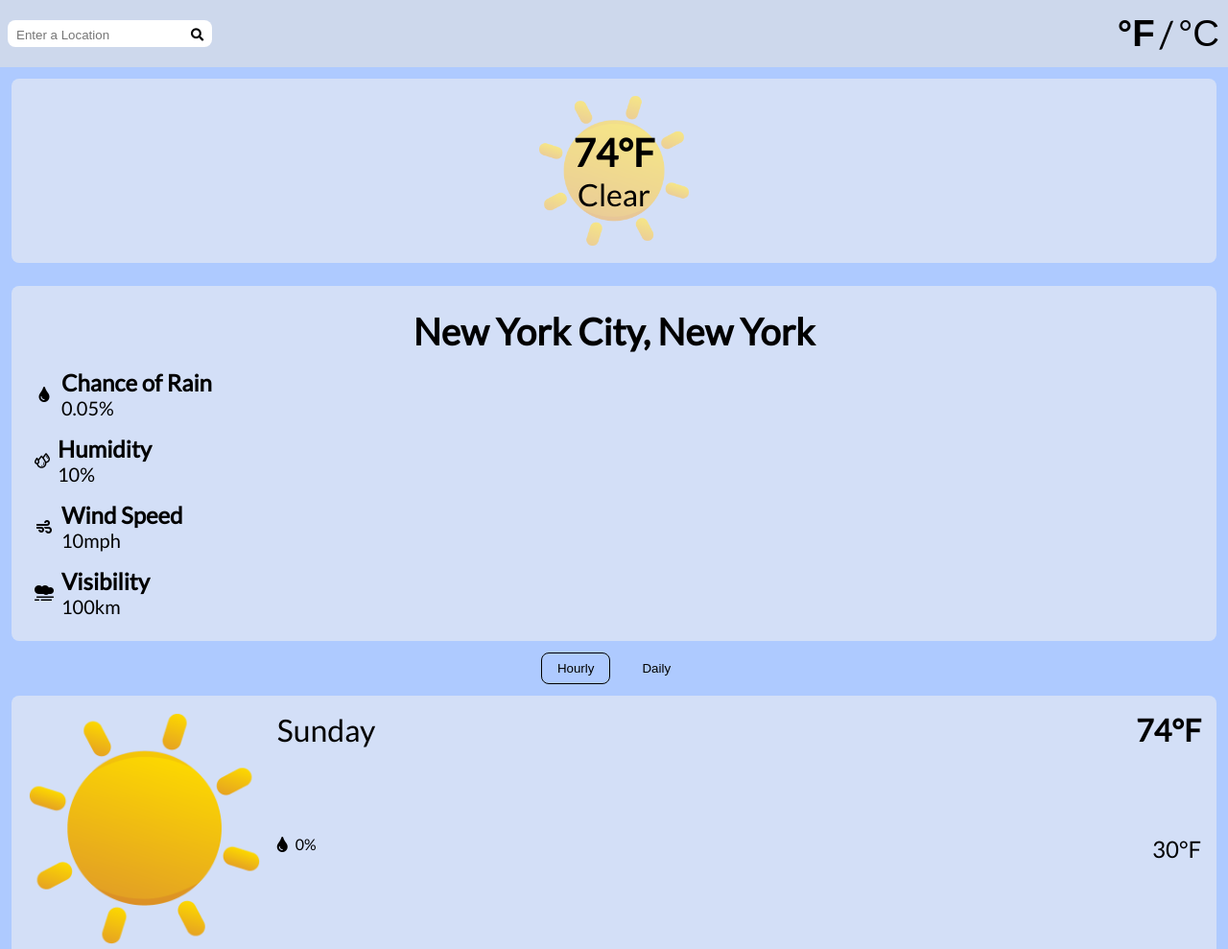
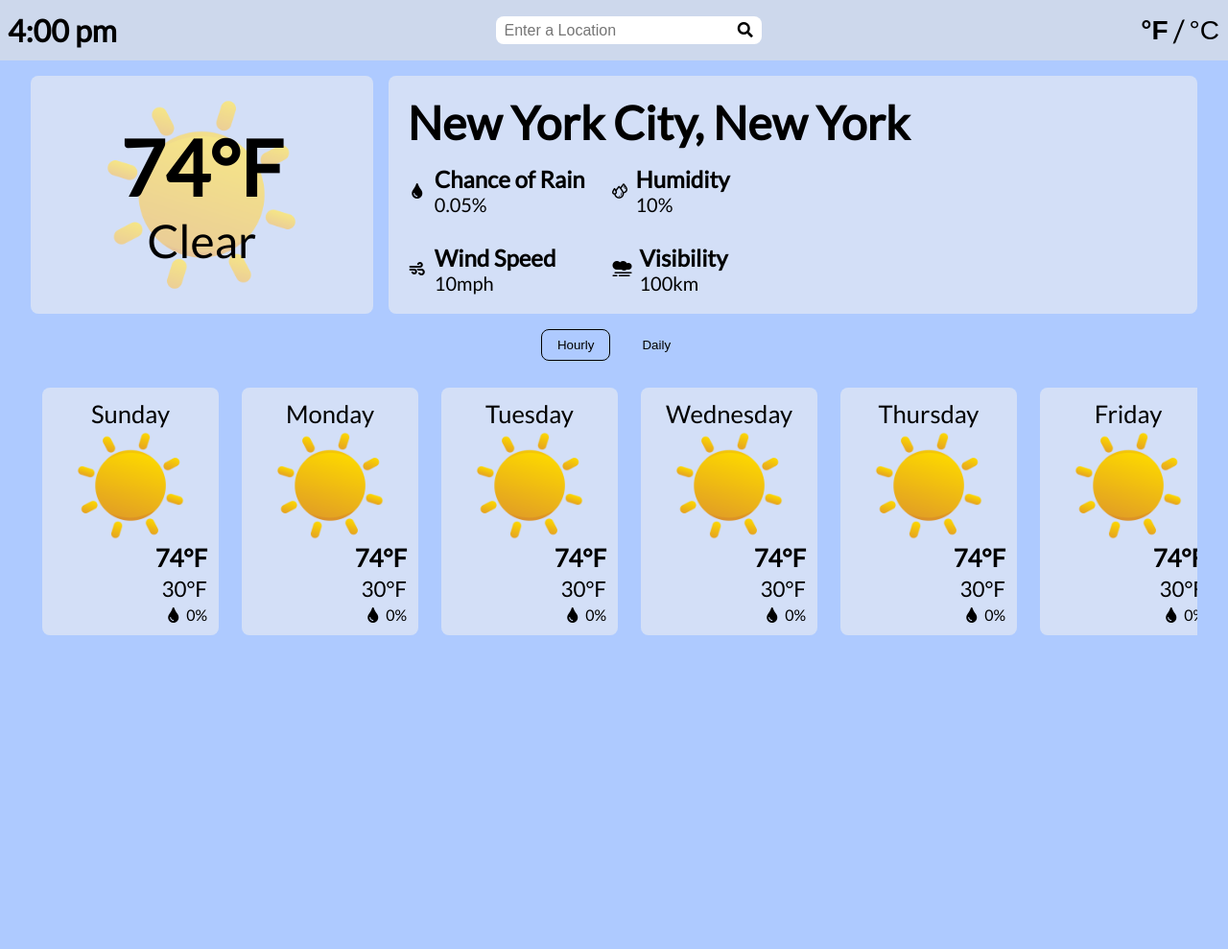
Before and after one commit to cyanChill/weather-web-app, a website built with webpack: page dist/index.html in a window 1280 px wide. Shown: the top 989 px of the page at 96% size. After the commit the page ends 800 px from the top, so only its background shows below. Built offline with nearby package versions, Linux system fonts and the light colour scheme.

Commit message:
add desktop styling using media queries - mostly responsive

```diff
--- /dev/null
+++ b/dist/css/currLocInfo.css
@@ -0,0 +1,59 @@
+/* Current Location Info */
+#location-info {
+  height: 100%;
+  width: 100%;
+  display: flex;
+  flex-direction: column;
+}
+
+#curr-location {
+  text-align: center;
+  padding: 0.5rem;
+  font-size: clamp(1.25rem, 4vw, 3rem);
+}
+
+#specifications {
+  display: flex;
+  flex-direction: column;
+  gap: clamp(0.5rem, 1vw, 1rem);
+}
+
+#specifications > * {
+  display: flex;
+  align-items: center;
+  gap: 0.5rem;
+  padding: 0.5rem;
+}
+
+.curr-details {
+  display: flex;
+  flex-direction: column;
+}
+
+.curr-details p:not(.value) {
+  font-weight: bold;
+  font-size: clamp(1rem, 3vw, 1.5rem);
+}
+
+.curr-details p.value {
+  font-size: clamp(0.9rem, 2.5vw, 1.25rem);
+}
+
+.icon-img {
+  width: 1rem;
+}
+
+@media (min-width: 480px) {
+  #location-info {
+    align-items: flex-start;
+  }
+
+  #curr-location {
+    text-align: left;
+  }
+
+  #specifications {
+    display: grid;
+    grid-template-columns: repeat(2, 1fr);
+  }
+}
--- /dev/null
+++ b/dist/css/currTempWidget.css
@@ -0,0 +1,33 @@
+/* Current Temperature Widget */
+#curr-temp {
+  height: 100%;
+  width: 100%;
+  display: flex;
+  flex-direction: column;
+  justify-content: center;
+  align-items: center;
+
+  position: relative;
+}
+
+#curr-temp .weather-img {
+  width: clamp(5rem, 25vw, 12.5rem);
+  z-index: -1; /* Put behind background */
+}
+
+.above {
+  display: flex;
+  flex-direction: column;
+  justify-content: center;
+  align-items: center;
+  position: absolute;
+}
+
+#curr-temp .temp {
+  font-weight: bold;
+  font-size: clamp(2.5rem, 9vw, 5rem);
+}
+
+#curr-temp .weather-description {
+  font-size: clamp(2rem, 5vw, 3rem);
+}
--- /dev/null
+++ b/dist/css/futureWeatherBtns.css
@@ -0,0 +1,15 @@
+/* Future Weather Buttons (Hourly/Daily) */
+#future-weather-btns {
+  width: 100%;
+  display: flex;
+  justify-content: center;
+  gap: 1rem;
+}
+
+#future-weather-btns button {
+  padding: 0.5rem 1rem;
+}
+
+#future-weather-btns .selected {
+  border: 1px solid black;
+}
--- /dev/null
+++ b/dist/css/header.css
@@ -0,0 +1,56 @@
+/* Header Bar */
+#weather-header {
+  display: flex;
+  justify-content: center;
+  padding: 0.75rem 0.5rem;
+  background: var(--transparent-header);
+}
+
+#weather-header .container {
+  width: 100%;
+  display: flex;
+  justify-content: space-between;
+  align-items: center;
+}
+
+#curr-time {
+  display: none;
+  font-size: clamp(1.25rem, 3vw, 2rem);
+  font-weight: bold;
+}
+
+#search-bar {
+  border-radius: 0.5rem;
+  padding: 0.25rem 0.5rem;
+  background: white;
+}
+
+#search-field {
+  width: clamp(7rem, 50vw, 15rem);
+}
+
+#search-field,
+#search-btn {
+  font-size: clamp(0.9rem, 3vw, 1rem);
+}
+
+#unit-selector {
+  display: flex;
+  align-items: center;
+  gap: 0.25rem;
+  font-size: clamp(1.25rem, 3vw, 2rem);
+}
+
+#unit-selector button {
+  font-size: clamp(1rem, 3vw, 1.75rem);
+}
+
+#unit-selector .selected {
+  font-weight: bold;
+}
+
+@media (min-width: 480px) {
+  #curr-time {
+    display: block;
+  }
+}
--- /dev/null
+++ b/dist/css/weatherCard.css
@@ -0,0 +1,87 @@
+/* Weather Card */
+.weather-card {
+  display: grid;
+  grid-template-columns: 20% auto max-content;
+  column-gap: clamp(0.25rem, 1vw, 1rem);
+  row-gap: 0.25rem;
+  margin: 0.75rem 0rem !important;
+  user-select: none;
+}
+
+.weather-card .weather-img {
+  width: 100%;
+  grid-column: 1 / 2;
+  grid-row: 1 / 3;
+  align-self: center;
+}
+
+.time {
+  grid-column: 2 / 3;
+  grid-row: 1 / 2;
+  align-self: end;
+  font-size: clamp(1.25rem, 2vw, 2rem);
+}
+
+.precip {
+  grid-column: 2 / 3;
+  grid-row: 2 / 3;
+}
+
+.precip::before {
+  content: "\f043";
+  font-family: "Font Awesome 5 Free";
+  font-weight: 900;
+  padding-right: 0.5rem;
+}
+
+.temp-hi {
+  grid-column: 3 / 4;
+  grid-row: 1 / 2;
+  align-self: end;
+  font-size: clamp(1.25rem, 2vw, 2rem);
+  font-weight: bold;
+  text-align: right;
+}
+
+.temp-low {
+  grid-column: 3 / 4;
+  grid-row: 2 / 3;
+  font-size: clamp(0.9rem, 1.75vw, 1.5rem);
+  text-align: right;
+}
+
+@media (min-width: 700px) {
+  .weather-card {
+    grid-template-columns: clamp(7rem, 12.5vw, 10rem);
+    margin: 0.75rem !important;
+  }
+
+  .time {
+    grid-column: 1 / 2;
+    grid-row: 1 / 2;
+    text-align: center;
+  }
+
+  .weather-card .weather-img {
+    width: clamp(5rem, 10vw, 7rem);
+    grid-column: 1 / 2;
+    grid-row: 2 / 3;
+    justify-self: center;
+  }
+
+  .temp-hi {
+    grid-column: 1 / 2;
+    grid-row: 3 / 4;
+  }
+
+  .temp-low {
+    grid-column: 1 / 2;
+    grid-row: 4 / 5;
+  }
+
+  .precip {
+    grid-column: 1 / 2;
+    grid-row: 5 / 6;
+    text-align: right;
+  }
+}
--- a/dist/index.html
+++ b/dist/index.html
@@ -17,7 +17,8 @@
   </head>
   <body>
     <header id="weather-header">
-      <span id="curr-time">Time</span>
+      <div class="container">
+        <p id="curr-time">4:00 pm</p>
         <form id="search-bar">
           <input
             type="text"
@@ -30,16 +31,18 @@
         </form>
         <div id="unit-selector">
           <button id="farenheit" class="selected">°F</button>
-        <span>/</span>
+          <p>/</p>
           <button id="celsius">°C</button>
+        </div>
       </div>
     </header>
 
     <div id="content">
+      <div class="container">
         <section id="curr-temp" class="container-style">
           <img src="images/day_clear.png" alt="sunny weather image" class="weather-img" />
           <div class="above">
-          <span class="temp">74°F</span>
+            <p class="temp">74°F</p>
             <div class="weather-description">Clear</div>
           </div>
         </section>
@@ -50,29 +53,29 @@
             <div id="chance-rain">
               <i class="fas fa-tint fa-fw"></i>
               <div class="curr-details">
-              <span>Chance of Rain</span>
-              <span class="value">0.05%</span>
+                <p>Chance of Rain</p>
+                <p class="value">0.05%</p>
               </div>
             </div>
             <div id="humidity">
               <img src="images/humidity.png" alt="humidity icon" class="icon-img" />
               <div class="curr-details">
-              <span>Humidity</span>
-              <span class="value">10%</span>
+                <p>Humidity</p>
+                <p class="value">10%</p>
               </div>
             </div>
             <div id="wind-speed">
               <i class="fas fa-wind fa-fw"></i>
               <div class="curr-details">
-              <span>Wind Speed</span>
-              <span class="value">10mph</span>
+                <p>Wind Speed</p>
+                <p class="value">10mph</p>
               </div>
             </div>
             <div id="visibility">
               <i class="fas fa-smog fa-fw"></i>
               <div class="curr-details">
-              <span>Visibility</span>
-              <span class="value">100km</span>
+                <p>Visibility</p>
+                <p class="value">100km</p>
               </div>
             </div>
           </section>
@@ -86,52 +89,53 @@
         <div id="future-weather-information">
           <div class="weather-card container-style">
             <img src="images/day_clear.png" alt="sunny weather image" class="weather-img" />
-          <span class="time">Sunday</span>
-          <span class="precip">0%</span>
-          <span class="temp-hi">74°F</span>
-          <span class="temp-low">30°F</span>
+            <p class="time">Sunday</p>
+            <p class="precip">0%</p>
+            <p class="temp-hi">74°F</p>
+            <p class="temp-low">30°F</p>
           </div>
           <div class="weather-card container-style">
             <img src="images/day_clear.png" alt="sunny weather image" class="weather-img" />
-          <span class="time">Monday</span>
-          <span class="precip">0%</span>
-          <span class="temp-hi">74°F</span>
-          <span class="temp-low">30°F</span>
+            <p class="time">Monday</p>
+            <p class="precip">0%</p>
+            <p class="temp-hi">74°F</p>
+            <p class="temp-low">30°F</p>
           </div>
           <div class="weather-card container-style">
             <img src="images/day_clear.png" alt="sunny weather image" class="weather-img" />
-          <span class="time">Tuesday</span>
-          <span class="precip">0%</span>
-          <span class="temp-hi">74°F</span>
-          <span class="temp-low">30°F</span>
+            <p class="time">Tuesday</p>
+            <p class="precip">0%</p>
+            <p class="temp-hi">74°F</p>
+            <p class="temp-low">30°F</p>
           </div>
           <div class="weather-card container-style">
             <img src="images/day_clear.png" alt="sunny weather image" class="weather-img" />
-          <span class="time">Wednesday</span>
-          <span class="precip">0%</span>
-          <span class="temp-hi">74°F</span>
-          <span class="temp-low">30°F</span>
+            <p class="time">Wednesday</p>
+            <p class="precip">0%</p>
+            <p class="temp-hi">74°F</p>
+            <p class="temp-low">30°F</p>
           </div>
           <div class="weather-card container-style">
             <img src="images/day_clear.png" alt="sunny weather image" class="weather-img" />
-          <span class="time">Thursday</span>
-          <span class="precip">0%</span>
-          <span class="temp-hi">74°F</span>
-          <span class="temp-low">30°F</span>
+            <p class="time">Thursday</p>
+            <p class="precip">0%</p>
+            <p class="temp-hi">74°F</p>
+            <p class="temp-low">30°F</p>
           </div>
           <div class="weather-card container-style">
             <img src="images/day_clear.png" alt="sunny weather image" class="weather-img" />
-          <span class="time">Friday</span>
-          <span class="precip">0%</span>
-          <span class="temp-hi">74°F</span>
-          <span class="temp-low">30°F</span>
+            <p class="time">Friday</p>
+            <p class="precip">0%</p>
+            <p class="temp-hi">74°F</p>
+            <p class="temp-low">30°F</p>
           </div>
           <div class="weather-card container-style">
             <img src="images/day_clear.png" alt="sunny weather image" class="weather-img" />
-          <span class="time">Saturday</span>
-          <span class="precip">0%</span>
-          <span class="temp-hi">74°F</span>
-          <span class="temp-low">30°F</span>
+            <p class="time">Saturday</p>
+            <p class="precip">0%</p>
+            <p class="temp-hi">74°F</p>
+            <p class="temp-low">30°F</p>
+          </div>
         </div>
       </div>
     </div>
--- a/dist/style.css
+++ b/dist/style.css
@@ -1,10 +1,42 @@
 @import url("https://fonts.googleapis.com/css2?family=Lato&display=swap");
+@import url("css/header.css");
+@import url("css/currTempWidget.css");
+@import url("css/currLocInfo.css");
+@import url("css/futureWeatherBtns.css");
+@import url("css/weatherCard.css");
 
 :root {
   --transparent-header: rgba(224, 224, 224, 0.62);
   --transparent-main: rgba(240, 240, 240, 0.56);
 
+  --shadow: rgba(0, 0, 0, 0.3);
+  --shadow-light: rgba(0, 0, 0, 0.15);
+
   --bkg-main: #aecaff;
+
+  --max-width: 1500px;
+}
+
+/* Custom Scroll bar Styling */
+::-webkit-scrollbar {
+  width: 0.5vw;
+  height: 1vh;
+  max-width: 7px;
+  max-height: 7px;
+}
+
+::-webkit-scrollbar-track {
+  border-radius: 5px;
+  box-shadow: inset 0 0 10px var(--transparent-main);
+}
+
+::-webkit-scrollbar-thumb {
+  border-radius: 5px;
+  background-color: var(--shadow-light);
+}
+
+::-webkit-scrollbar-thumb:hover {
+  background-color: var(--shadow);
 }
 
 *,
@@ -17,7 +49,6 @@
 
 body {
   min-height: 100vh;
-  width: 100vw;
   background: var(--bkg-main);
   font-family: "Lato", sans-serif;
 }
@@ -31,190 +62,79 @@ button {
   border-radius: 0.5rem;
 }
 
+/* General styling for the containers */
 .container-style {
-  padding: 1rem;
+  padding: 0.75rem;
   margin: 0.75rem;
 
   border-radius: 0.5rem;
   background: var(--transparent-main);
 }
 
-/* Content Container */
-#content {
-  display: flex;
-  flex-direction: column;
+/* Limit width of application */
+.container {
+  max-width: var(--max-width);
 }
 
-/* Header Bar */
-#weather-header {
-  display: flex;
-  justify-content: space-between;
-  align-items: center;
-  padding: 0.75rem 0.5rem;
-  background: var(--transparent-header);
-}
-
-#curr-time {
-  display: none;
-}
-
-#search-bar {
-  border-radius: 0.5rem;
-  padding: 0.25rem 0.5rem;
-  background: white;
-}
-
-#unit-selector {
-  display: flex;
-  align-items: center;
-  gap: 0.25rem;
-  font-size: clamp(1.25rem, 3vw, 3rem);
-}
-
-#unit-selector button {
-  font-size: clamp(1rem, 3vw, 3rem);
-}
-
-#unit-selector .selected {
-  font-weight: bold;
-}
-
-/* Current Temperature Widget */
-#curr-temp {
-  display: flex;
-  flex-direction: column;
-  justify-content: center;
-  align-items: center;
-
-  position: relative;
-}
-
-#curr-temp .weather-img {
-  width: clamp(5rem, 25vw, 10rem);
-  z-index: -1; /* Put behind background */
-}
-
-.above {
-  display: flex;
-  flex-direction: column;
-  justify-content: center;
-  align-items: center;
-  position: absolute;
-}
-
-#curr-temp .temp {
-  font-weight: bold;
-  font-size: 2.5rem;
-}
-
-#curr-temp .weather-description {
-  font-size: 2rem;
-}
-
-/* Location Info */
-#location-info {
+/* Main Content Container */
+#content {
+  width: 100%;
   display: flex;
   flex-direction: column;
   align-items: center;
 }
 
-#curr-location {
-  text-align: center;
-  padding: 0.5rem;
-  font-size: clamp(1.25rem, 3vw, 3rem);
+#content .container {
+  width: 95%;
+  display: flex;
+  flex-direction: column;
+  align-items: center;
 }
 
-#specifications {
+@media (min-width: 700px) {
+  #future-weather-information {
     width: 100%;
+    overflow: hidden;
+    grid-column: 1 / 3;
+    grid-row: 4 / 5;
     display: flex;
-  flex-direction: column;
+    flex-direction: row;
   }
 
-#specifications > * {
-  display: flex;
-  align-items: center;
-  gap: 0.5rem;
-  padding: 0.5rem;
+  #future-weather-information:hover {
+    overflow: auto;
+  }
 }
 
-.curr-details {
-  display: flex;
-  flex-direction: column;
+@media (min-width: 480px) {
+  #content .container {
+    display: grid;
+    grid-template-columns: calc(30% - 0.5rem) calc(70% - 0.5rem);
+    column-gap: 1rem;
+    row-gap: 1rem;
   }
 
-.curr-details span:not(.value) {
-  font-weight: bold;
-  font-size: clamp(1rem, 3vw, 1.5rem);
+  #content .container > * {
+    margin: 0;
   }
 
-.curr-details span.value {
-  font-size: clamp(0.9rem, 3vw, 1.25rem);
-}
-
-.icon-img {
-  width: 1rem;
-}
-
-/* Future Weather Buttons (Hourly/Daily) */
-#future-weather-btns {
-  display: flex;
-  justify-content: center;
-  gap: 1rem;
-}
-
-#future-weather-btns button {
-  padding: 0.5rem 1rem;
-}
-
-#future-weather-btns .selected {
-  border: 1px solid black;
-}
-
-/* Weather Card */
-.weather-card {
-  display: grid;
-  grid-template-columns: 20% auto max-content;
-  column-gap: 1rem;
-  row-gap: 0.25rem;
-  grid-template-rows: repeat(2, auto);
-}
-
-.weather-card .weather-img {
-  width: 100%;
+  #curr-temp {
     grid-column: 1 / 2;
-  grid-row: 1 / 3;
-  align-self: center;
-}
-
-.time {
-  grid-column: 2 / 3;
-  grid-row: 1 / 2;
-  font-size: clamp(1.25rem, 3vw, 2rem);
-}
-
-.precip {
-  grid-column: 2 /3;
     grid-row: 2 / 3;
   }
 
-.precip::before {
-  content: "\f043";
-  font-family: "Font Awesome 5 Free";
-  font-weight: 900;
-  padding-right: 0.5rem;
+  #location-info {
+    grid-column: 2 / 3;
+    grid-row: 2 / 3;
   }
 
-.temp-hi {
-  grid-column: 3 / 4;
-  grid-row: 1 / 2;
-  font-size: clamp(1.25rem, 3vw, 2rem);
-  font-weight: bold;
-  text-align: right;
+  #future-weather-btns {
+    grid-column: 1 / 3;
+    grid-row: 3 / 4;
   }
 
-.temp-low {
-  grid-column: 3 / 4;
-  grid-row: 2 / 3;
-  font-size: clamp(0.9rem, 3vw, 1.5rem);
-  text-align: right;
+  #future-weather-information {
+    grid-column: 1 / 3;
+    grid-row: 4 / 5;
   }
+}
```
Lines whose indentation alone changed are shown as unchanged.
